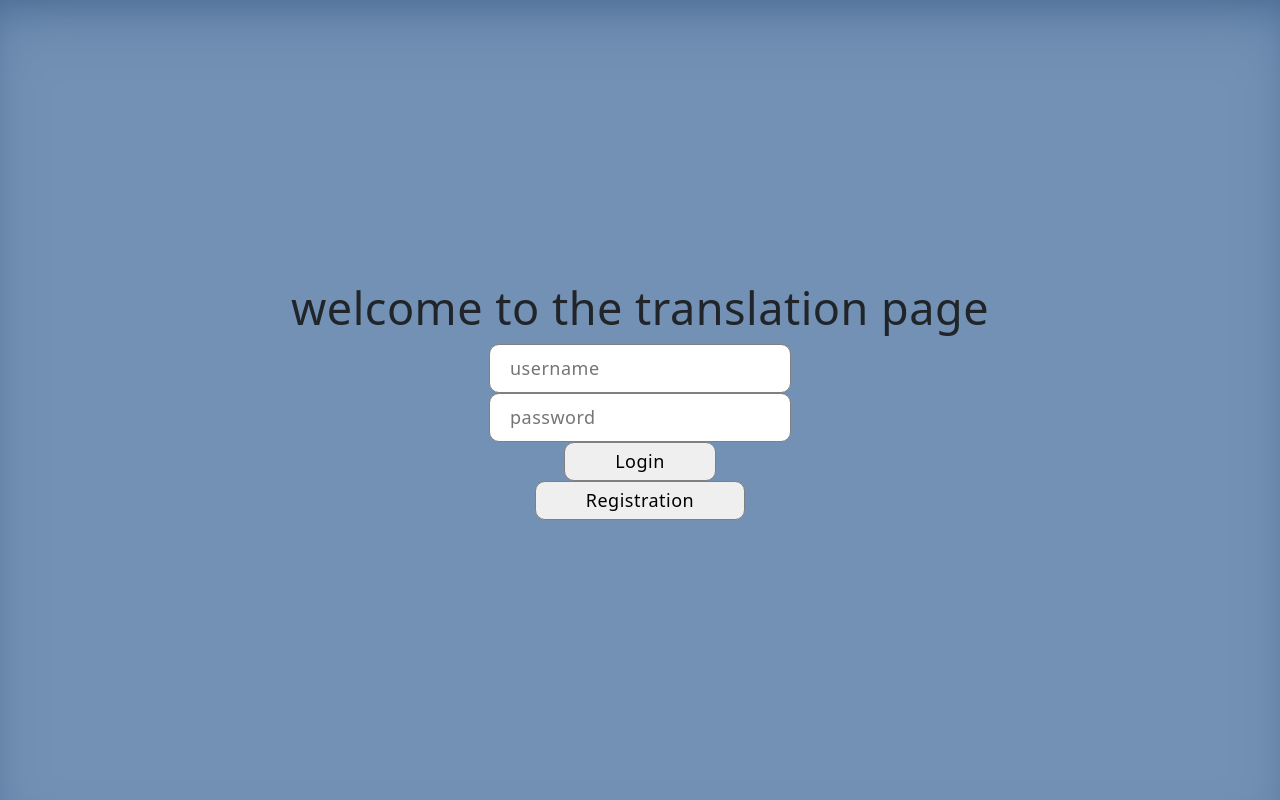
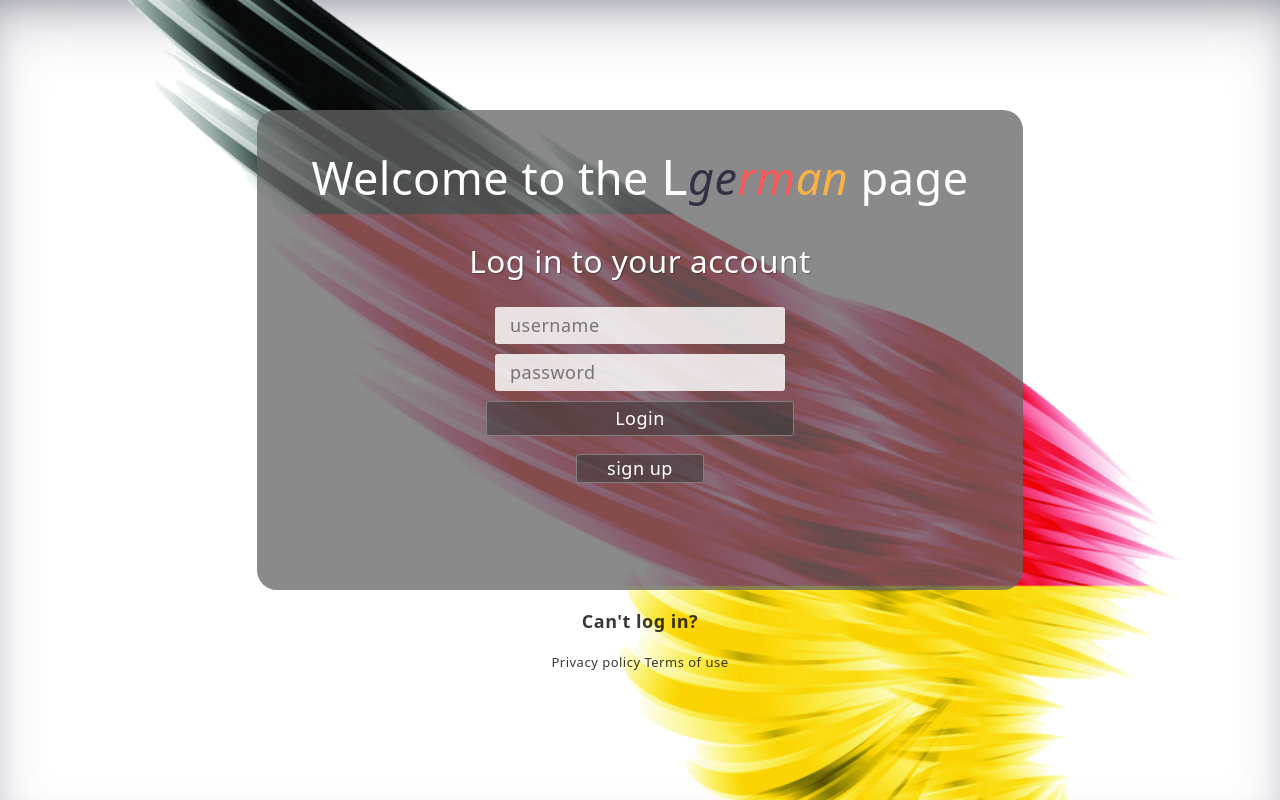
Before and after one commit to nasimreza72/German-grammer-dictionary, a React (Create React App) app in the folder frontend/: page / in a window 1280 px wide. Built offline with nearby package versions, Linux system fonts and the light colour scheme.

Commit message:
updated user regitration form

```diff
--- a/frontend/src/App.jsx
+++ b/frontend/src/App.jsx
@@ -42,11 +42,11 @@ export default function App() {
                   </NavLink>
                   <NavLink to="/preposition">Preposition</NavLink>
                   {/* <NavLink to="/main/archive">Verb</NavLink> */}
-                  <NavLink to="/listed-word" element={<ListedWord />} >Listed Words</NavLink>
                   <NavLink to="/translate" element={<Translate />}>
                     En-En
                   </NavLink>
                   <NavLink to="/toGerman">De-En</NavLink>
+                  <NavLink to="/listed-word" element={<ListedWord />} >Your Vocabulary</NavLink>
                 </Nav>
               </Navbar.Collapse>
             </Container>
@@ -65,6 +65,8 @@ export default function App() {
               <Route path="toGerman" element={<TranslateToGerman />} />
             </Routes>
           </div>
+        <button id="logout" onClick={() => setLogin(false)}>logout</button>
+
         </div>
       ) : (
         <Login login={login} setLogin={setLogin} />
--- a/frontend/src/En-En.jsx
+++ b/frontend/src/En-En.jsx
@@ -63,7 +63,7 @@ export default function Translate() {
         <textarea
           onChange={() => setSentence(inputText.current.value)}
           ref={inputText}
-          placeholder="Write your sentences here and click on the right side individual words to look them up."
+          placeholder="Write your sentences here and click on every word for more possibilities."
           className="textField"
         ></textarea>
 
--- a/frontend/src/Home.jsx
+++ b/frontend/src/Home.jsx
@@ -1,13 +1,81 @@
-import { useEffect, useState } from 'react'
+import { useEffect, useState } from "react";
 
-export default function Home (props) {
+export default function Home(props) {
+  return (
+    <div id="home">
+      <h1>
+        Welcome to the{" "}
+        <span style={{ fontSize: "50px", fontWeight: 400 }}>L</span>
+        <span
+          style={{ fontSize: "45px", fontStyle: "italic", fontWeight: 500 }}
+        >
+          ge
+        </span>
+        <span
+          style={{
+            color: "red",
+            fontSize: 45,
+            fontWeight: 500,
+            fontStyle: "italic",
+          }}
+        >
+          rm
+        </span>
+        <span
+          style={{
+            color: "#f9b248",
+            fontSize: 45,
+            fontWeight: 500,
+            fontStyle: "italic",
+          }}
+        >
+          an
+        </span>{" "}
+        page
+      </h1>
 
+      <div style={{ margin: "2rem" }} className="mainBelowPart">
+        <h2>Are you struggling with your German?</h2>
 
-
-    return (
-      <div id="home">
-      <h1>Welcome to the learn german page</h1>
-      <button onClick={()=>props.setLogin(false)}>logout</button>
+        <h4>
+          {" "}
+          <span style={{ fontSize: "50px", fontWeight: 400 }}>L</span>
+          <span
+            style={{ fontSize: "35px", fontStyle: "italic", fontWeight: 500 }}
+          >
+            ge
+          </span>
+          <span
+            style={{
+              color: "red",
+              fontSize: 35,
+              fontWeight: 500,
+              fontStyle: "italic",
+            }}
+          >
+            rm
+          </span>
+          <span
+            style={{
+              color: "#f9b248",
+              fontSize: 35,
+              fontWeight: 500,
+              fontStyle: "italic",
+            }}
+          >
+            an
+          </span>{" "}
+          can help you :
+        </h4>
+        <ul>
+          <li>learn basic german</li>
+          <li>enhance your vocabulary</li>
+          <li>translate from German to English</li>
+          <li>improve your English vocabulary </li>
+          <li>keep track of what you have learnt </li>
+        </ul>
+        {/* <button onClick={() => props.setLogin(false)}>logout</button> */}
       </div>
-    )
-  }
+    </div>
+  );
+}
--- a/frontend/src/ListedWord.jsx
+++ b/frontend/src/ListedWord.jsx
@@ -4,6 +4,7 @@ export default function ListedWord() {
   const [wordsList, setWordsList] = useState([]);
   const [germanWordsList, setGermanWordsList] = useState([]);
   const [hideList, setHideList] = useState(true);
+  const [germanHideList, setGermanHideList] = useState(true);
 
   function getAllEnglishWords() {
     fetch(`http://localhost:3005/toEnglish/`)
@@ -13,6 +14,7 @@ export default function ListedWord() {
         setWordsList(finalList);
         console.log("finalList the list of word ----->", finalList);
       });
+    setHideList(true);
   }
 
   function getAllGermanWords() {
@@ -23,6 +25,7 @@ export default function ListedWord() {
         setGermanWordsList(finalList);
         console.log("German words list ----->", finalList);
       });
+    setGermanHideList(true);
   }
 
   return (
@@ -33,6 +36,7 @@ export default function ListedWord() {
           <button onClick={() => setHideList(false)}>hide list</button>
         </div>
 
+        {hideList && (
           <ol className="wordsList">
             {wordsList.map((item) => (
               <li>
@@ -40,13 +44,15 @@ export default function ListedWord() {
               </li>
             ))}
           </ol>
+        )}
       </div>
 
       <div className="germanListedWords">
         <div>
           <button onClick={getAllGermanWords}>German words</button>
-          <button onClick={() => setHideList(false)}>hide list</button>
+          <button onClick={() => setGermanHideList(false)}>hide list</button>
         </div>
+        {germanHideList && (
           <ol className="wordsList">
             {germanWordsList.map((item) => (
               <li>
@@ -54,6 +60,7 @@ export default function ListedWord() {
               </li>
             ))}
           </ol>
+        )}
       </div>
     </div>
   );
--- a/frontend/src/Login.jsx
+++ b/frontend/src/Login.jsx
@@ -24,17 +24,53 @@ export default function Login(props) {
         } else {
           alert("Invalid password!!");
         }
-        return result.json()
+        return result.json();
       })
-      .then((response) => console.log("res--->",response))
-
+      .then((response) => console.log("res--->", response));
   }
 
   return (
-    <div id="login">
-      <h1>welcome to the translation page</h1>
+    <div id="loginPage">
+      <div className="subLogin">
+        <h1>
+          Welcome to the{" "}
+          <span style={{ fontSize: "50px", fontWeight: 400 }}>L</span>
+          <span
+            style={{
+              fontSize: "45px",
+              fontStyle: "italic",
+              fontWeight: 500,
+              color: "#352f44",
+            }}
+          >
+            ge
+          </span>
+          <span
+            style={{
+              color: "#f95959",
+              fontSize: 45,
+              fontWeight: 500,
+              fontStyle: "italic",
+            }}
+          >rm
+          </span>
+          <span
+            style={{
+              color: "#f9b248",
+              fontSize: 45,
+              fontWeight: 500,
+              fontStyle: "italic",
+            }}
+          >
+            an
+          </span>{" "}
+          page
+        </h1>
+        <div className="loginForm">
+          <h3 className="logInText">Log in to your account</h3>
           <form onSubmit={handleSubmit}>
             <input
+              className="inputUserName"
               type="text"
               placeholder="username"
               value={username}
@@ -42,18 +78,30 @@ export default function Login(props) {
             />
             <br />
             <input
+              className="inputPassword"
               type="password"
               placeholder="password"
               value={password}
               onChange={(e) => setPassword(e.target.value)}
             />
             <br />
-        <button type="submit">Login</button>
+            <button className="login" type="submit">
+              Login
+            </button>
           </form>
+        </div>
         <div>
-        <button onClick={() => setShowRegistration(true)}>Registration</button>
+          <button className="signUp" onClick={() => setShowRegistration(true)}>
+            sign up
+          </button>
           {showRegistration && <Registration />}
         </div>
       </div>
+
+      <footer>
+        <p><b>Can't log in?</b></p>
+        <p>Privacy policy Terms of use</p>
+      </footer>
+    </div>
   );
 }
--- a/frontend/src/Registration.jsx
+++ b/frontend/src/Registration.jsx
@@ -30,23 +30,23 @@ export default function Registration() {
   return (
     <div id="registration" >
       <form onSubmit={submitRegistration}>
-        <input
+        <input className="inputUserName"
           type="text"
           placeholder="username"
           value={username}
           onChange={(e) => setUsername(e.target.value)}
         />
         <br />
-        <input
+        <input className="inputPassword"
           type="password"
           placeholder="password"
           value={password}
           onChange={(e) => setPassword(e.target.value)}
         />
         <br />
-        <button type="submit">Register me</button>
+        <button className="registerMe" type="submit">Register me</button>
       </form>
-      {successful && <h3>Registration successful!! <button onClick={()=>setSuccessful(false)}>x</button></h3> }
+      {successful && <p>Registration successful!! <button className="regisNotificationButton" onClick={()=>setSuccessful(false)}>x</button></p> }
     </div>
   );
 }
--- a/frontend/src/style.css
+++ b/frontend/src/style.css
@@ -53,28 +53,42 @@
 
 h4,
 h3 {
-  color: #2a6885;
+  color: #001824bb;
   text-shadow: 1px 1px 0.75px rgba(0, 0, 0, 0.3);
 }
 
 h5,
 h6 {
-  color: #ba2023;
+  color: #9e1214a4;
   text-shadow: 0.5px 0.5px 0.35px rgba(0, 0, 0, 0.3);
 }
 /*  ---------- Home && Login part ------------*/
 
-#login {
+#loginPage {
   text-align: center;
   display: flex;
   justify-content: center;
   align-items: center;
   width: 100%;
   height: 100vh;
-  position: fixed;
-  top: 0;
-  background-color: #1649839a;
+  background-image: url(./germanLogo.png);
+  background-position: center;
+  background-repeat: no-repeat;
+  background-size: cover;
   flex-direction: column;
+  color: white;
+  scroll-behavior: smooth;
+}
+
+.subLogin{
+  background-color: rgba(100, 100, 100, 0.753);
+  padding: 2rem 3rem;
+  border-radius: 20px;
+  min-height: 60vh;
+  margin-bottom: 1rem;
+}
+.subLogin h1{
+  margin-bottom: 2rem;
 }
 
 #home {
@@ -85,16 +99,79 @@ h6 {
   height: 50vh;
 }
 
-input {
-  padding: 10px 20px;
-  border-radius: 10px;
-  border: 0.5px solid gray;
+
+.inputUserName{
+  border: none;
+  outline: none;
+  background-color: #ffffffd2;
+  margin-bottom: 10px;
+  border-radius: 3px;
+  padding: 5px 15px;
+
 }
 
-#login button {
-  padding: 5px 50px;
-  border-radius: 10px;
+.inputPassword{
+  border: none;
+  background-color: #ffffffd2;
+  outline: none;
+  border-radius: 3px;
+  margin-bottom: 10px;
+  padding: 5px 15px;
+}
+
+
+.logInText{
+  color: white;
+  margin-bottom: 1.5rem;
+}
+
+.login {
+  padding: 3px 128px;
+  border-radius: 3px;
   border: 0.5px solid gray;
+  transition: .5s ease-in-out;
+  margin-bottom: 1rem;
+  color: white;
+  background-color: #3a3a3a8f;
+}
+
+.login:hover{
+  background-color: rgb(255, 255, 255);
+  color: #000000be;
+}
+
+
+.registerMe {
+  padding: 3px 100px;
+  border-radius: 3px;
+  border: 0.5px solid gray;
+  transition: .5s ease-in-out;
+  margin-bottom: 1rem;
+  color: white;
+  background-color: #3a3a3a8f;
+}
+
+.registerMe:hover{
+  background-color: rgb(255, 255, 255);
+  color: #000000be;
+}
+
+.regisNotificationButton{
+  border: none;
+  background-color: rgb(255, 255, 255);
+  color: #000000be;
+  padding: 1px 5px;
+  border-radius: 5px;
+}
+
+.signUp{
+  padding: 0px 30px;
+  border-radius: 3px;
+  border: 0.5px solid gray;
+  transition: .5s ease-in-out;
+  margin-bottom: 1rem;
+  color: white;
+  background-color: #3a3a3a8f;
 }
 
 #home button {
@@ -104,6 +181,14 @@ input {
   position: fixed;
   top: 80px;
   right: 0;
+}
+
+footer{
+  color: rgba(0, 0, 0, 0.781);
+}
+
+footer p:last-child{
+  font-size: small;
 }
 
 /*  ---------- Navigating part ------------*/
@@ -136,6 +221,39 @@ input {
 }
 
 /* -------- Components --------*/
+
+/* ------- App -------*/
+
+#logout{
+  position: fixed;
+  padding: 5px 25px;
+  background-color: #0000009f;
+  color: rgb(255, 255, 255);
+  border: none;
+  bottom: 25px;
+  right: 25px;
+  border-radius: 10px;
+  transition: .5s ease-in-out;
+}
+
+#logout:hover{
+  color: rgb(248, 192, 36);
+  background-color: #000000;
+}
+
+/*------ Home ------ */
+
+#home{
+  width: 100vw;
+  min-height: 75vh;
+  color: rgb(68, 68, 68)
+}
+
+#home h4{
+  color: rgb(68, 68, 68);
+  margin: 1rem 0rem;
+}
+
 
 /* --Article --*/
 
```
Also changed, not shown: frontend/src/germanLogo.png (added). Lines whose indentation alone changed are shown as unchanged.
